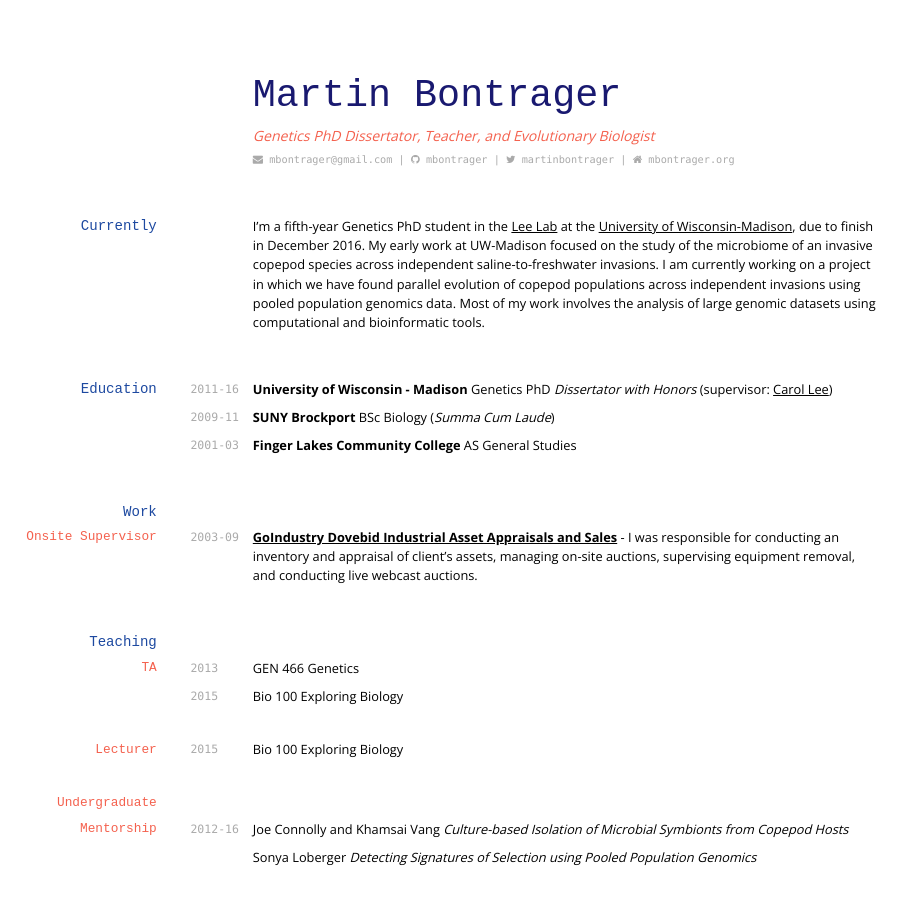
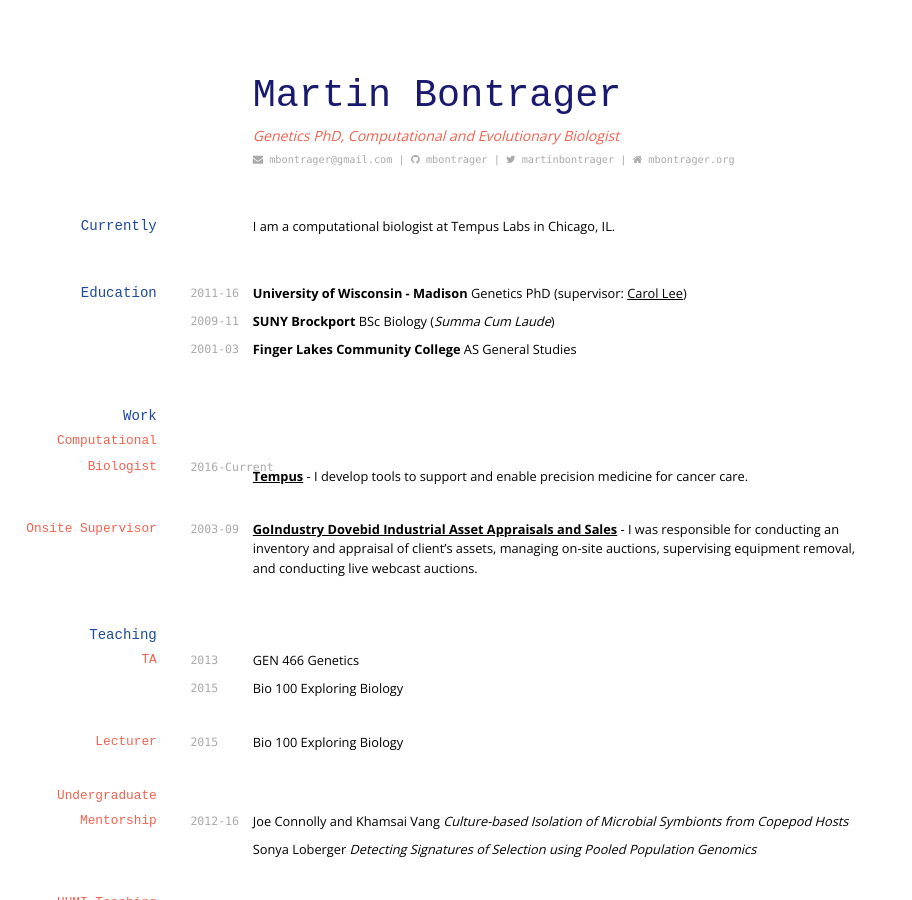
Before and after one commit to mbontrager/mbontrager.github.io, a Jekyll site: the page cv/index.html, which Jekyll copies as it is, in a window 1280 px wide and 900 px high. Shown: the whole window, without its empty margins (0-912 px from the left). Built offline with Jekyll 4.4.1, drawn with Linux system fonts in a browser that asks for light colours; nearby versions of some CDN libraries.

Commit message:
Update CV

```diff
--- a/cv/index.html
+++ b/cv/index.html
@@ -15,7 +15,7 @@
   <div id="main">
     <div id="content">
     <h1 id="martin-bontrager">Martin Bontrager</h1>
-<p>Genetics PhD Dissertator, Teacher, and Evolutionary Biologist</p>
+<p>Genetics PhD, Computational and Evolutionary Biologist</p>
 
 <div id="webaddress">
 <i class="fa fa-envelope"></i> <a href="mailto:mbontrager@gmail.com">mbontrager@gmail.com</a>
@@ -29,12 +29,12 @@
 
 <h2 id="currently">Currently</h2>
 
-<p>I’m a fifth-year Genetics PhD student in the <a href="http://carollee.labs.wisc.edu/Lee.html">Lee Lab</a> at the <a href="http://www.genetics.wisc.edu/">University of Wisconsin-Madison</a>, due to finish in December 2016. My early work at UW-Madison focused on the study of the microbiome of an invasive copepod species across independent saline-to-freshwater invasions. I am currently working on a project in which we have found parallel evolution of copepod populations across independent invasions using pooled population genomics data. Most of my work involves the analysis of large genomic datasets using computational and bioinformatic tools.</p>
+<p>I am a computational biologist at Tempus Labs in Chicago, IL.</p>
 
 <h2 id="education">Education</h2>
 
 <p><code class="highlighter-rouge">2011-16</code>
-<strong>University of Wisconsin - Madison</strong> Genetics PhD <em>Dissertator with Honors</em> (supervisor: <a href="mailto:carollee@wisc.edu">Carol Lee</a>)</p>
+<strong>University of Wisconsin - Madison</strong> Genetics PhD (supervisor: <a href="mailto:carollee@wisc.edu">Carol Lee</a>)</p>
 
 <p><code class="highlighter-rouge">2009-11</code>
 <strong>SUNY Brockport</strong> BSc Biology (<em>Summa Cum Laude</em>)</p>
@@ -43,6 +43,12 @@
 <strong>Finger Lakes Community College</strong> AS General Studies</p>
 
 <h2 id="work">Work</h2>
+
+<h3 id="computational-biologist">Computational Biologist</h3>
+
+<p><code class="highlighter-rouge">2016-Current</code></p>
+
+<p><a href="http://www.tempus.com"><strong>Tempus</strong></a> - I develop tools to support and enable precision medicine for cancer care.</p>
 
 <h3 id="onsite-supervisor">Onsite Supervisor</h3>
 
```
